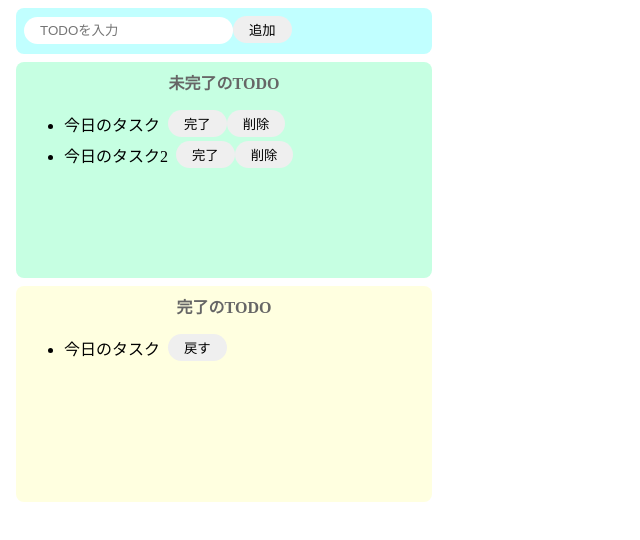
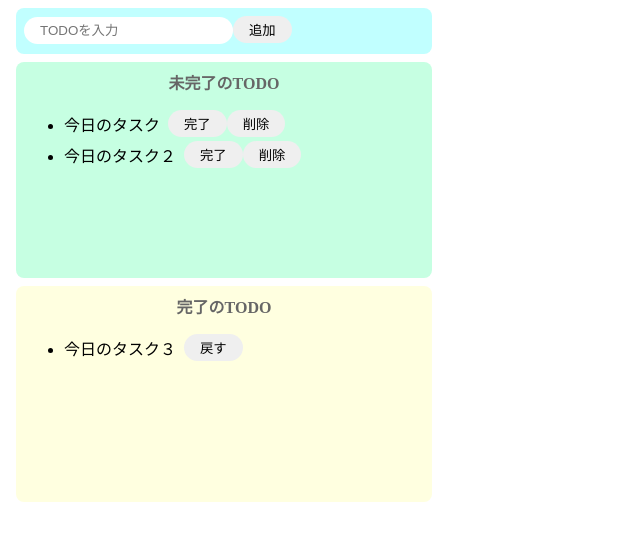
Before and after one commit to TokomaBaou/react-todo, a React (Create React App) app: page / in a window 1280 px wide. Shown: the top 540 px of the page, without its empty margins (0-640 px from the left). Built offline with nearby package versions, Linux system fonts and the light colour scheme.

Commit message:
useStateの追加

```diff
--- a/src/App.jsx
+++ b/src/App.jsx
@@ -1,7 +1,13 @@
-import React from "react";
+import { React, useState } from "react";
 import "./styles.css";
 
 export const App = () => {
+  //未完了のTODOを格納する配列を作る
+  const [incompleteTodos, setIncompleteTodos] = useState([
+    "今日のタスク",
+    "今日のタスク２"
+  ]);
+  const [completeTodos, setCompleteTodos] = useState(["今日のタスク３"]);
   return (
     <>
       <div className="input-area">
@@ -11,25 +17,28 @@ export const App = () => {
       <div className="incomplete-area">
         <p className="title">未完了のTODO</p>
         <ul>
-          <div className="list-row">
-            <li>今日のタスク</li>
-            <button>完了</button>
-            <button>削除</button>
-          </div>
-          <div className="list-row">
-            <li>今日のタスク2</li>
-            <button>完了</button>
-            <button>削除</button>
-          </div>
+          {incompleteTodos.map((todo) => {
+            return (
+              <div key={todo} className="list-row">
+                <li>{todo}</li>
+                <button>完了</button>
+                <button>削除</button>
+              </div>
+            );
+          })}
         </ul>
       </div>
       <div className="complete-area">
         <p className="title">完了のTODO</p>
         <ul>
-          <div className="list-row">
-            <li>今日のタスク</li>
-            <button>戻す</button>
-          </div>
+          {completeTodos.map((todo) => {
+            return (
+              <div key={todo} className="list-row">
+                <li>{todo}</li>
+                <button>戻す</button>
+              </div>
+            );
+          })}
         </ul>
       </div>
     </>
```
